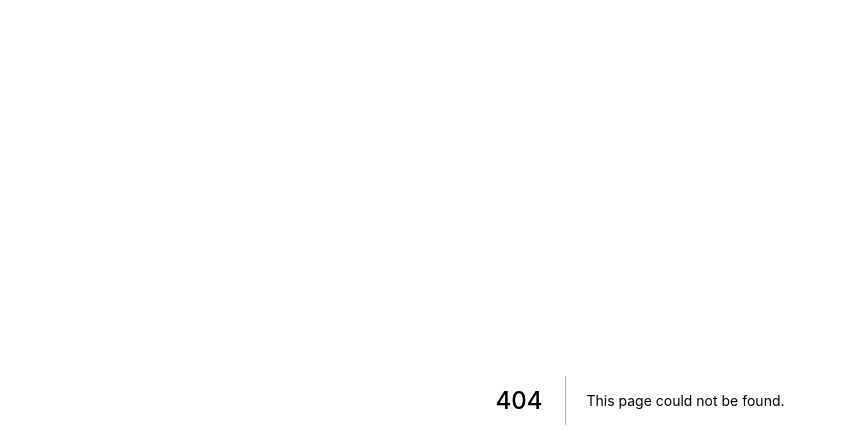
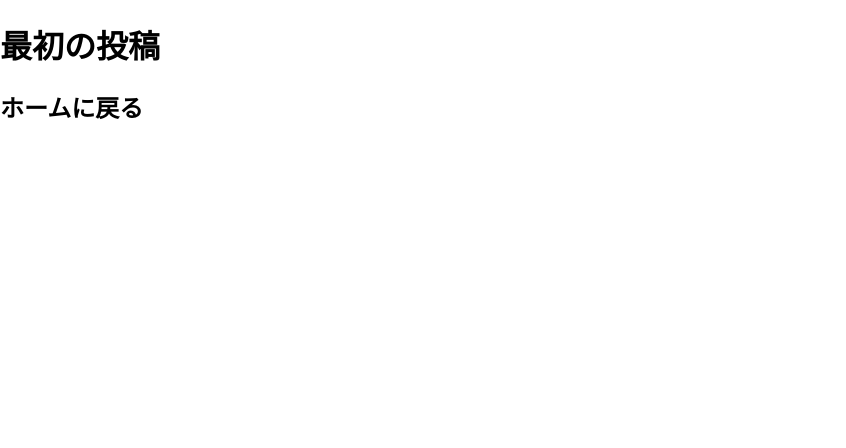
Before and after one commit to kawamuragen/udemy-nextjs-microblog, a Next.js app: page /posts/firstPost in a window 1280 px wide. Before the commit this address had no page. Shown: the top 448 px of the page, without its empty margins (0-846 px from the left). Built offline with nearby package versions, Linux system fonts and the light colour scheme.

Commit message:
Router setting with pages folder. Up to lesson 14.

```diff
--- a/pages/index.js
+++ b/pages/index.js
@@ -13,7 +13,7 @@
 
       <main className={styles.main}>
         <h1 className={styles.title}>
-          Welcome to <a href="https://nextjs.org">Next.js!</a>
+          Learn to <a href="https://nextjs.org">Next.js!</a>
         </h1>
 
         <p className={styles.description}>
--- /dev/null
+++ b/pages/posts/firstPost.js
@@ -0,0 +1,8 @@
+export default function FirstPost() {
+    return (
+        <div>
+            <h1>最初の投稿</h1>
+            <h2>ホームに戻る</h2>
+        </div>
+    );
+}
```
